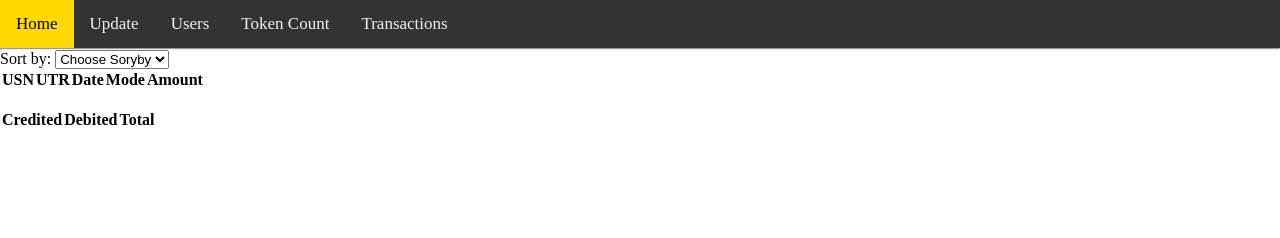
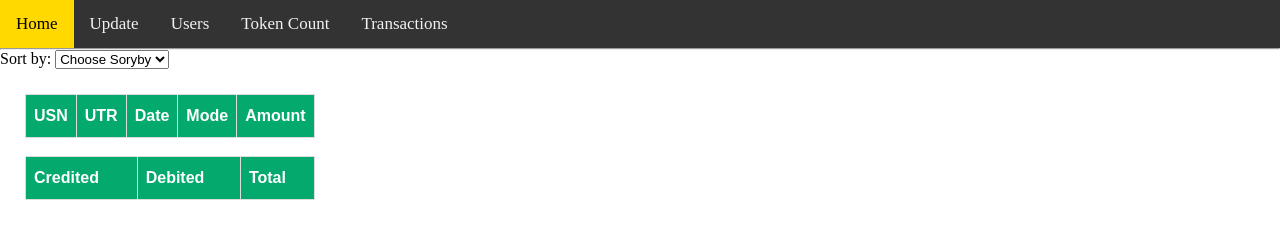
Before and after one commit to shreyuraju/MITEFC-WEB, a plain HTML site: page viewTransaction.html in a window 1280 px wide. Drawn offline with Linux system fonts and the light colour scheme; no server answers.

Commit message:
added table styling

```diff
--- a/css/style.css
+++ b/css/style.css
@@ -78,6 +78,41 @@ button {
     padding: 5px;
 }
 
+/* aligning tables to center */
+
+.container {
+    padding: 25px;
+    width: fit-content;
+}
+
+/* Table styling */
+
+#myTable, #totalTable {
+    font-family: Arial, Helvetica, sans-serif;
+    border-collapse: collapse;
+    width: 100%;
+  }
+
+  #myTable td, #myTable th, #totalTable td, #totalTable th {
+    border: 1px solid #ddd;
+    padding: 8px;
+  }
+
+  #myTable tr:nth-child(even){background-color: #f2f2f2;}
+  #totalTable tr:nth-child(even){background-color: #f2f2f2;}
+
+  #myTable tr:hover {background-color: #ddd;}
+  #totalTable tr:hover {background-color: #ddd;}
+
+  #myTable th, #totalTable th {
+    padding-top: 12px;
+    padding-bottom: 12px;
+    text-align: left;
+    background-color: #04AA6D;
+    color: white;
+  }
+
+
 
 /* below css is old nav bar */
 
--- a/viewTransaction.html
+++ b/viewTransaction.html
@@ -23,7 +23,7 @@
       <option value="mode">Mode</option>
       <option value="amount">Amount</option>
     </select>
-
+    <div class="container" id="container">
       <table id="myTable">
         <thead>
           <tr>
@@ -48,7 +48,7 @@
         </thead>
         <tbody></tbody>
       </table>
-
+    </div>
     <div id="total"></div>
 
     <script type="module">
@@ -102,7 +102,6 @@
           let debit = 0;
           // Loop through the child nodes of the snapshot
           snapshot.forEach((childSnapshot) => {
-
             // Get the data for the child node
             const data = childSnapshot.val();
             const USN = data.USN;
```
Also changed, not shown: tokencount.html (+2 -0 lines), viewUsers.html (+2 -0 lines). Lines whose indentation alone changed are shown as unchanged.
